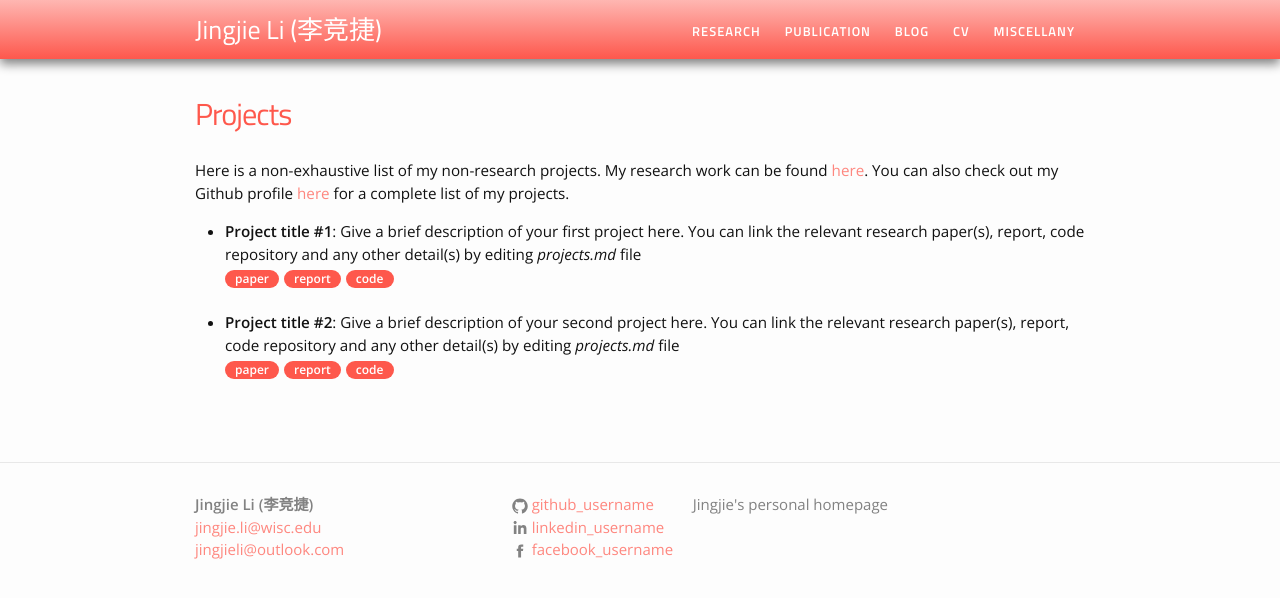
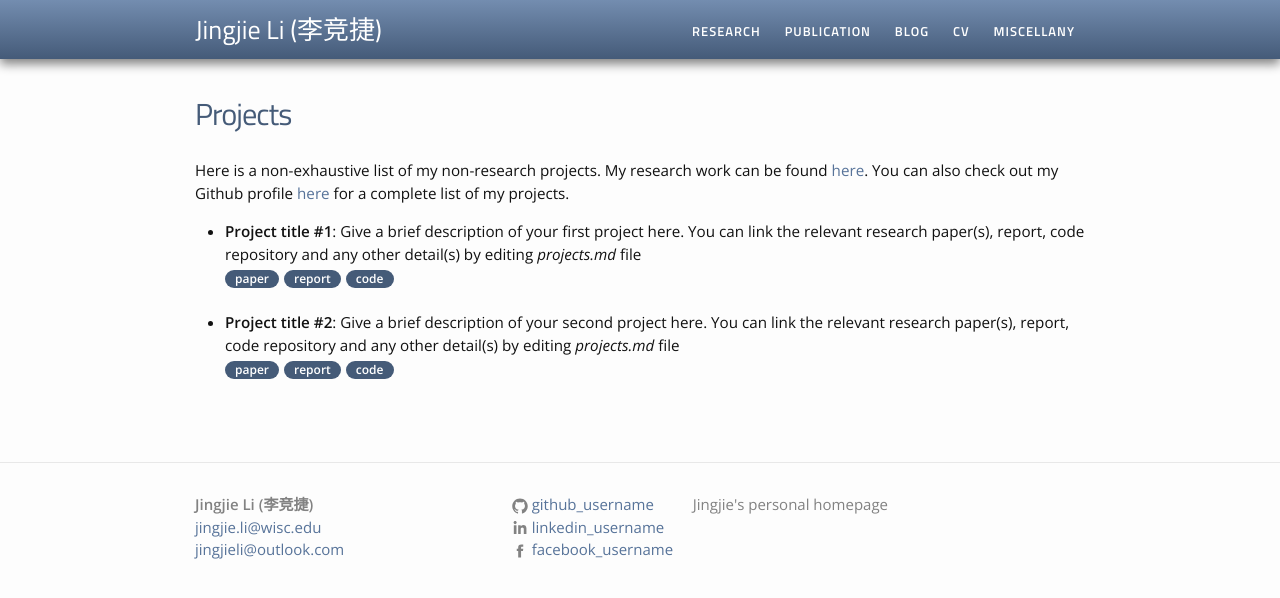
Before and after one commit to jingjieli95/jingjieli95.github.io, a Jekyll site: the page built from projects.md, in a window 1280 px wide. Shown: the top 598 px of the page. Built offline with Jekyll 4.4.1, drawn with Linux system fonts in a browser that asks for light colours.

Commit message:
Update main.scss

```diff
--- a/css/main.scss
+++ b/css/main.scss
@@ -12,10 +12,10 @@ $spacing-unit:     30px;
 
 $text-color:       #111;
 $background-color: #fdfdfd;
-$brand-color:      #FE877F; //#0077CC;
+$brand-color:      #577399; //#0077CC;
 
-$blue-color-dark: darken(#FE877F, 10%); //darken(#C5050C, 10%);
-$blue-color-light: lighten(#FE877F, 10%); //lighten(#C5050C, 50%);//#4B93DB;
+$blue-color-dark: darken(#577399, 10%); //darken(#C5050C, 10%);
+$blue-color-light: lighten(#577399, 10%); //lighten(#C5050C, 50%);//#4B93DB;
 
 $grey-color:       #828282;
 $grey-color-light: lighten($grey-color, 40%);
```
